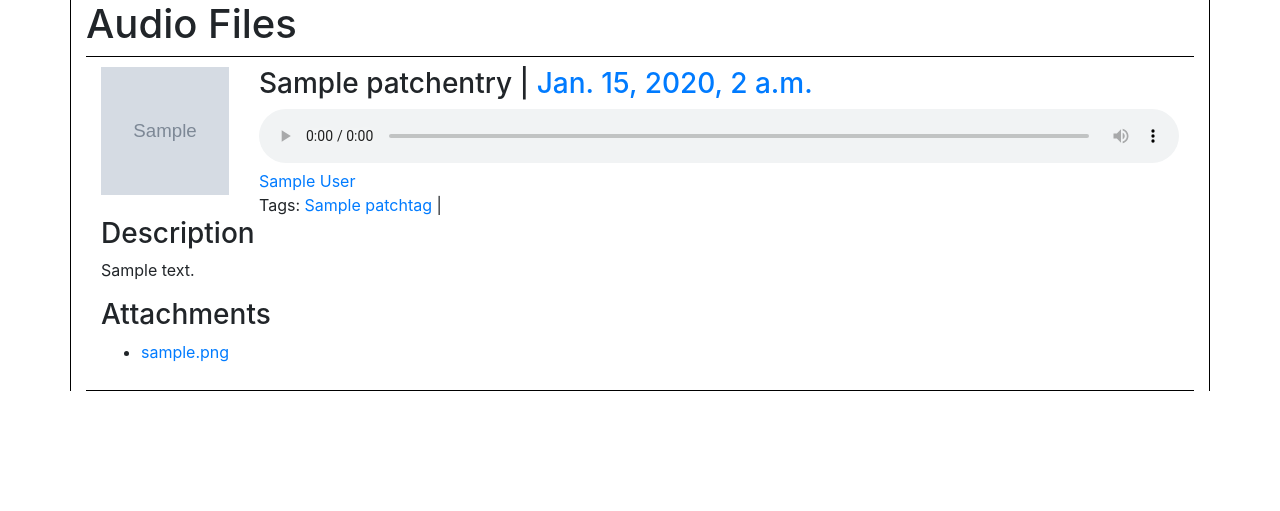
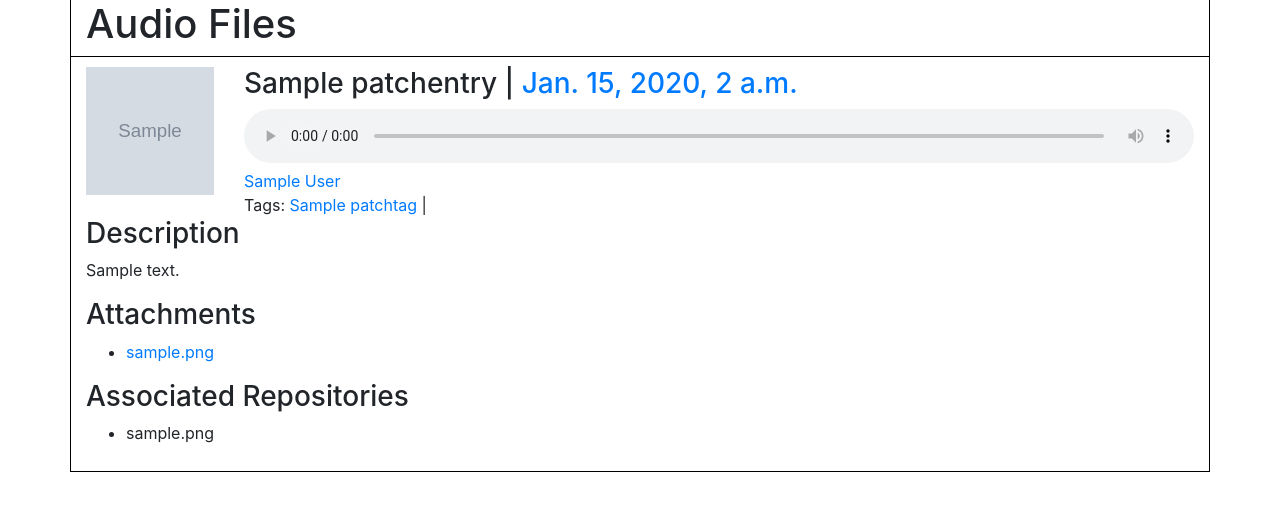
Before and after one commit to wlaub/tttweb, a Django app: page /en/patches/ in a window 1280 px wide. Shown: the top 511 px of the page. Run offline with Django 3.2, Linux system fonts and the light colour scheme; tables that the repository leaves empty hold one stand-in row (values such as "Sample post"); grey boxes marked "Sample" are stand-in pictures.

Commit message:
various small layout tweaks in blood

```diff
--- a/patches/static/patches/style.css
+++ b/patches/static/patches/style.css
@@ -1,6 +1,8 @@
 .entry-list{
     border: 1px black;
     border-style: none solid none solid;
+    padding-left:0;
+    padding-right: 0;
 }
 .entry {
 	border: 1px black;
--- a/patches/templates/patches/entry.html
+++ b/patches/templates/patches/entry.html
@@ -25,9 +25,13 @@
         <br>
 
 
+        {% if entry.tags.all %}
         Tags: {% for tag in entry.tags.all %}
         <a href = "{{request.path}}?tag={{tag.name}}">{{tag.name}}</a> |
         {% endfor %}
+        {% else %}
+        No Tags
+        {% endif %}
         <br>
 
 
@@ -40,7 +44,7 @@
         <p>
         {{entry.desc}}
         </p>
-        <p>
+
         <h3>Attachments</h3>
         <ul>
         {% if entry.attachments.all%}
@@ -52,7 +56,21 @@
             No Attachments
         {% endif %}
         </ul>
-        </p>
+
+        <h3>Associated Repositories</h3>
+        <ul>
+        {% if entry.repo_attachments.all%}
+
+            {% for attach in entry.repo_attachments.all %}
+            <li>{{attach.filename}}<br></li>
+            {% endfor %}
+        {% else %}
+            No Associated Repositories
+        {% endif %}
+        </ul>
+
+
+
         </div>
     </div>
 
--- a/patches/templates/patches/index.html
+++ b/patches/templates/patches/index.html
@@ -2,7 +2,9 @@
 
 {% block body %}
 <div class="container entry-list">
+    <div class="col-auto">
         <h1>Audio Files</h1>
+    </div>
 
     {% if patch_entries %}
         {% for entry in patch_entries %}
```
Lines whose indentation alone changed are shown as unchanged.
